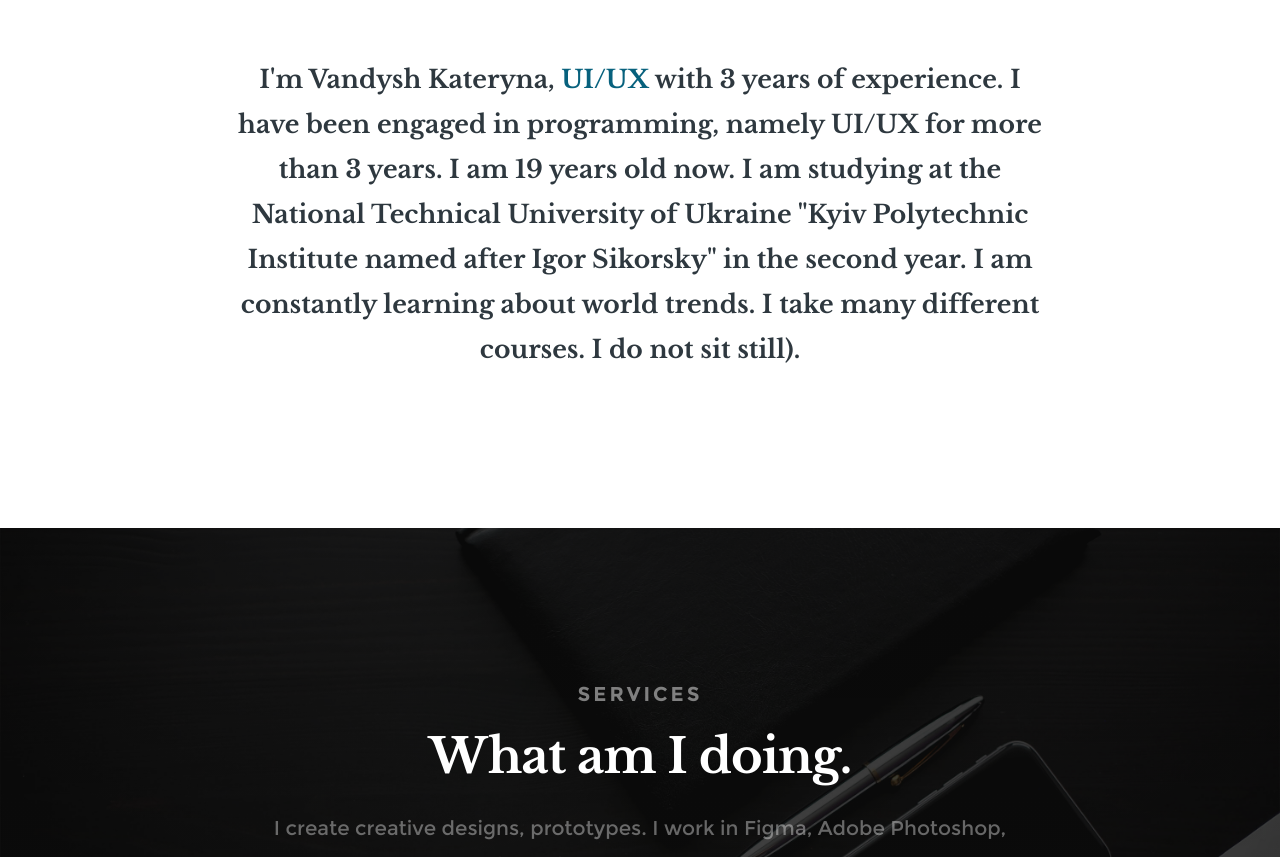
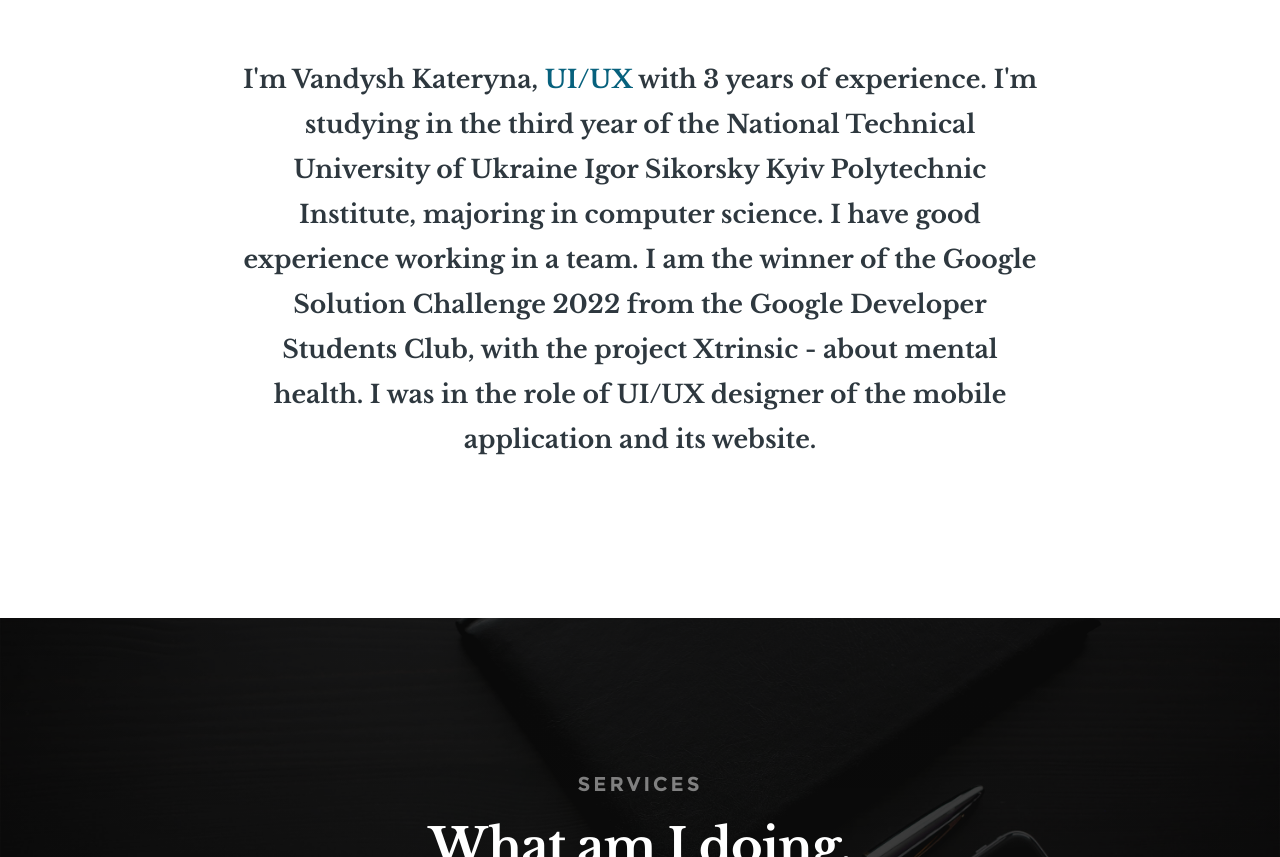
Before and after one commit to katyavandysh/katyavandysh.github.io, a plain HTML site: page index.html in a window 1280 px wide. Shown: the part 999-1856 px from the top of the page. Drawn offline with Linux system fonts and the light colour scheme; files whose address does not match are found by name.

Commit message:
Update index.html

```diff
--- a/index.html
+++ b/index.html
@@ -137,7 +137,7 @@
 
 				<div class="intro">
 					<h3 class="animate-this">About me</h3>
-	   			<p class="lead animate-this">I'm Vandysh Kateryna, <span> UI/UX </span>  with 3 years of experience. I have been engaged in programming, namely UI/UX for more than 3 years. I am 19 years old now. I am studying at the National Technical University of Ukraine "Kyiv Polytechnic Institute named after Igor Sikorsky" in the second year. I am constantly learning about world trends. I take many different courses. I do not sit still).</p>
+	   			<p class="lead animate-this">I'm Vandysh Kateryna, <span> UI/UX </span>  with 3 years of experience. I'm studying in the third year of the National Technical University of Ukraine Igor Sikorsky Kyiv Polytechnic Institute, majoring in computer science. I have good experience working in a team. I am the winner of the Google Solution Challenge 2022 from the Google Developer Students Club, with the project Xtrinsic - about mental health. I was in the role of UI/UX designer of the mobile application and its website.</p>
 				</div>
 
    		</div> <!-- end col-full  -->
```
